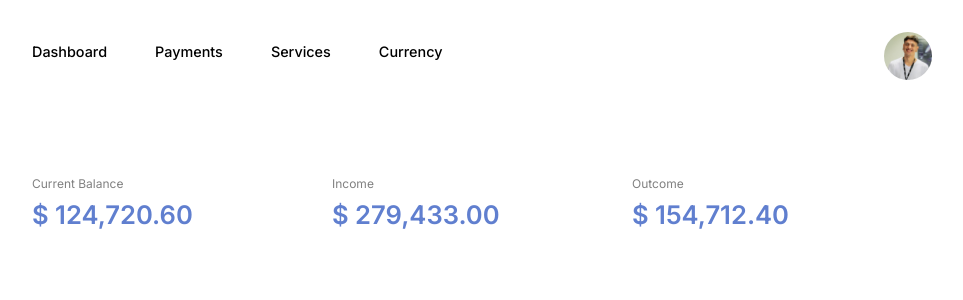
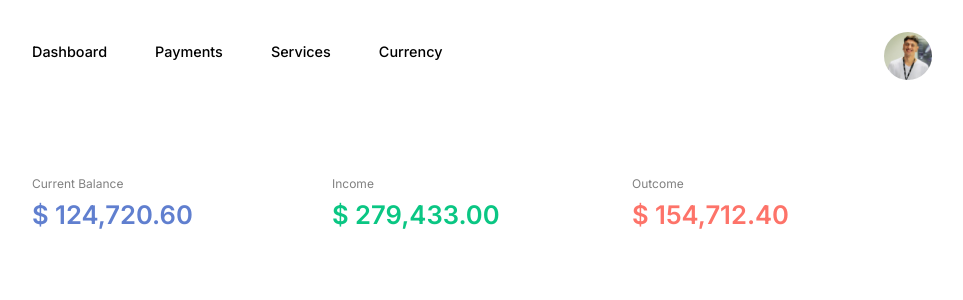
Before and after one commit to Codfect/layout-test, a React (Create React App) app in the folder client/: page / in a window 1280 px wide. Shown: the top 300 px of the page, without its empty margins (158-1121 px from the left). Built offline with nearby package versions, Linux system fonts and the light colour scheme.

Commit message:
color class soluction

```diff
--- a/client/src/components/Summary/index.tsx
+++ b/client/src/components/Summary/index.tsx
@@ -14,14 +14,14 @@ export function Summary() {
         <header>
           <p>Income</p>
         </header>
-        <strong>$ 279,433.00</strong>
+        <strong className="colorTwo">$ 279,433.00</strong>
       </div>
 
       <div>
         <header>
           <p>Outcome</p>
         </header>
-        <strong>$ 154,712.40</strong>
+        <strong className="colorThree">$ 154,712.40</strong>
       </div>
     </Container>
   );
--- a/client/src/components/Summary/styles.ts
+++ b/client/src/components/Summary/styles.ts
@@ -1,9 +1,6 @@
 import styled from "styled-components";
 
 export const Container = styled.div`
-  &:nth-child(2) {
-    background: black;
-  }
   display: grid;
   grid-template-columns: repeat(3, 1fr);
   max-width: 100%;
@@ -15,10 +12,16 @@ export const Container = styled.div`
       font-size: 0.75rem;
       margin-bottom: 0.5rem;
     }
-  }
 
-  strong{
-    color: var(--currentBalance);
-    font-size: 1.6rem;
+    strong{
+      color: var(--currentBalance);
+      font-size: 1.6rem;
+      &.colorTwo {
+        color: var(--income);
+      }
+      &.colorThree {
+        color: var(--outcome);
+      }
+    }
   }
 `;
```
